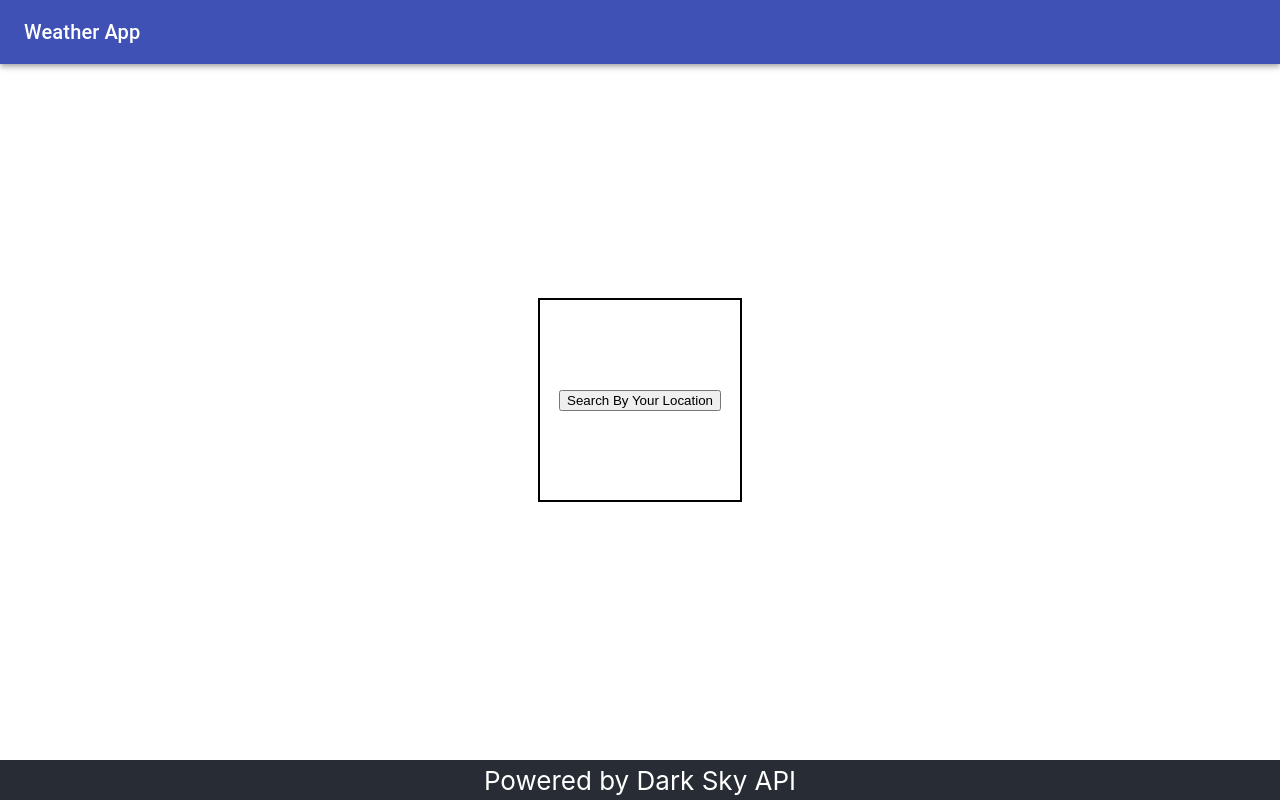
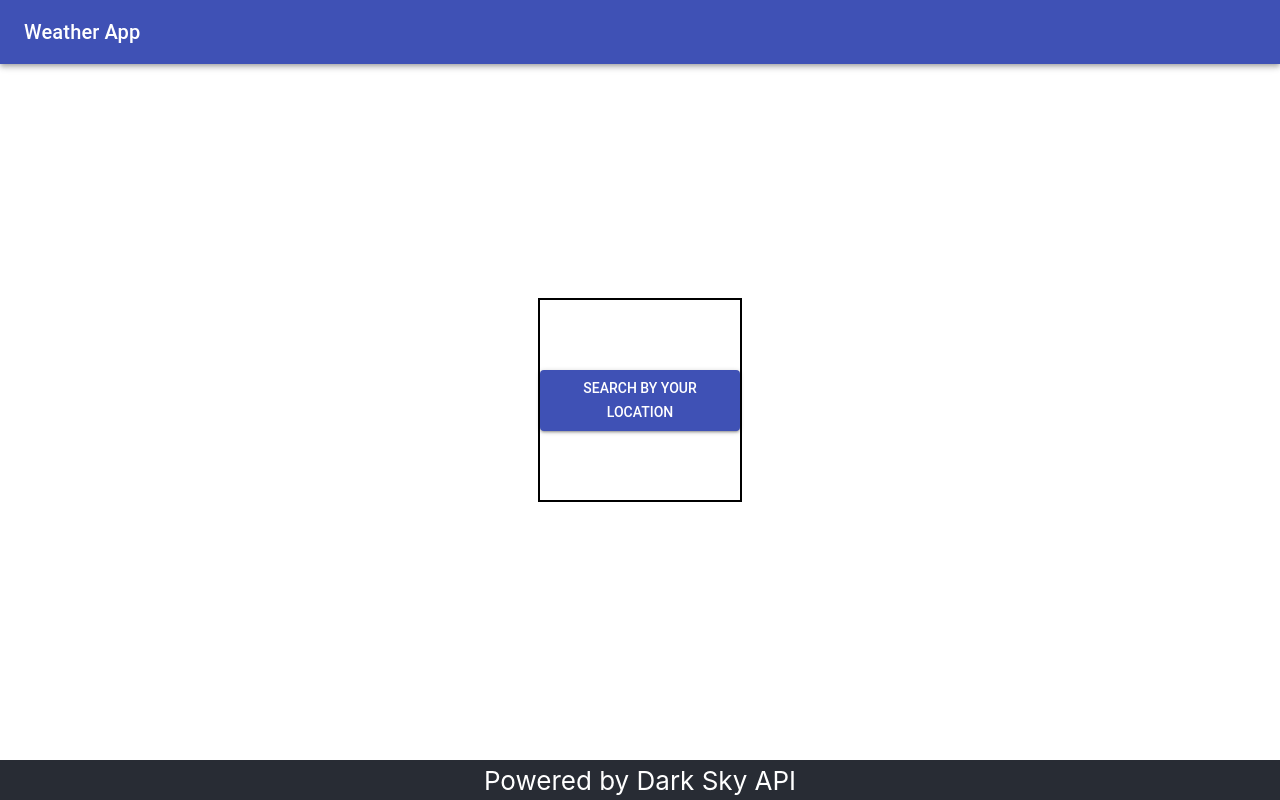
Before and after one commit to eandrews737/Raaine-Weather-App, a React (Create React App) app: page / in a window 1280 px wide. Built offline with nearby package versions, Linux system fonts and the light colour scheme; no server answers.

Commit message:
changed button

```diff
--- a/src/Components/location-search-component.js
+++ b/src/Components/location-search-component.js
@@ -1,6 +1,6 @@
 import React from "react";
 import { connect } from "react-redux";
-import { geolocated } from "react-geolocated";
+import Button from "@material-ui/core/Button";
 import { getWeatherByCoordinates, getCoordinatesbyIp } from "../util/api-util";
 
 class LocationSearchComponent extends React.Component {
@@ -40,9 +40,13 @@ class LocationSearchComponent extends React.Component {
     return (
       <div className="location-search-box">
         <div className="ip-search-button">
-          <button onClick={() => this.handleLocationButton()}>
+          <Button
+            variant="contained"
+            color="primary"
+            onClick={() => this.handleLocationButton()}
+          >
             Search By Your Location
-          </button>
+          </Button>
         </div>
       </div>
     );
```
